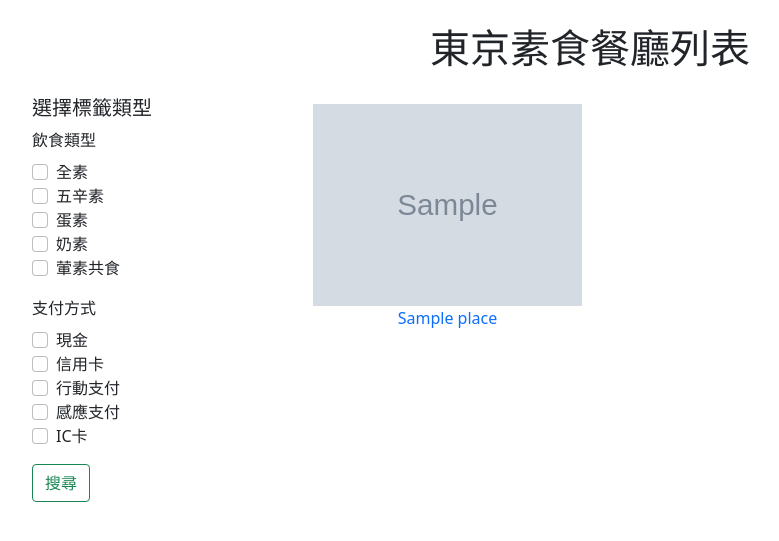
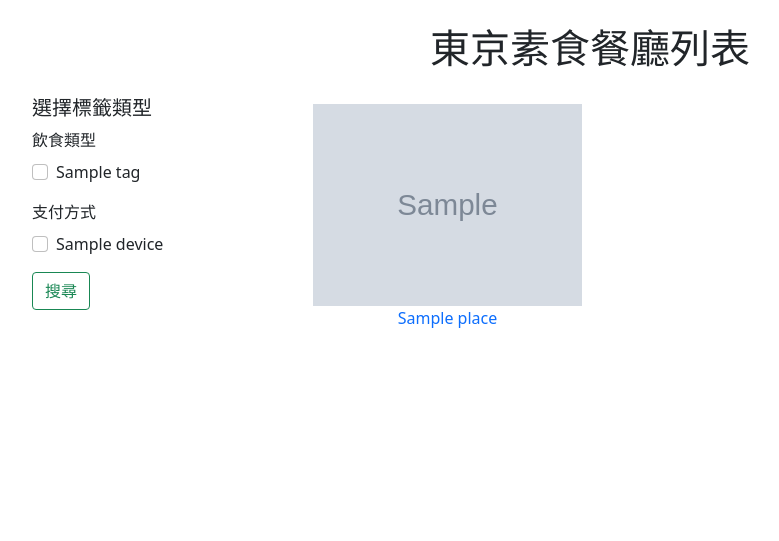
Before and after one commit to KageRyo/TokyoVeg, a Django app: page / in a window 1280 px wide. Shown: the top 541 px of the page, without its empty margins (50-829 px from the left). Run offline with Django 3.2, Linux system fonts and the light colour scheme; tables that the repository leaves empty hold one stand-in row (values such as "Sample post"); grey boxes marked "Sample" are stand-in pictures; some libraries are stand-ins or nearby versions.

Commit message:
feat: Add tags&device DB.

```diff
--- a/mysite/food/models.py
+++ b/mysite/food/models.py
@@ -1,5 +1,20 @@
 from django.db import models
 
+# 標籤
+class Tag(models.Model):
+    name = models.CharField(max_length=10)
+
+    def __str__(self):
+        return self.name
+
+# 付款方式（設備）
+class Device(models.Model):
+    name = models.CharField(max_length=20)
+
+    def __str__(self):
+        return self.name
+
+# 店家
 class Place(models.Model):
     name = models.CharField(max_length=20, help_text='輸入商店名稱')
     address = models.CharField(max_length=50, null=True)
@@ -7,11 +22,24 @@ class Place(models.Model):
     phone_number = models.CharField(max_length=20, default="無")
     website = models.CharField(max_length=200, default="無")
     introduction = models.CharField(max_length=100)
+    tags = models.ManyToManyField(Tag, through='Tag_Management', through_fields=('place', 'tags'))
+    devices = models.ManyToManyField(Device, through='Device_Management', through_fields=('place', 'devices'))
 
     def __str__(self):
         return self.name
 
+# 照片
 class Photo(models.Model):
     name = models.CharField(max_length=255)
     file = models.ImageField(upload_to='photos')
     place = models.ForeignKey(Place, help_text='商店名稱', on_delete=models.SET_NULL, null=True)
+
+# 標籤與店家關聯
+class Tag_Management(models.Model):
+    place = models.ForeignKey(Place, on_delete=models.SET_NULL, null=True)
+    tags = models.ForeignKey(Tag, on_delete=models.SET_NULL, null=True)
+
+# 付款方式（設備）與店家關聯
+class Device_Management(models.Model):
+    place = models.ForeignKey(Place, on_delete=models.CASCADE)
+    devices = models.ForeignKey(Device, on_delete=models.CASCADE)
--- a/mysite/food/templates/food/form_filter.html
+++ b/mysite/food/templates/food/form_filter.html
@@ -3,31 +3,19 @@
   <div class="mb-3">
     <label for="dietType" class="form-label">飲食類型</label>
     <div id="dietType" class="form-check">
-      <input type="checkbox" class="form-check-input" id="vegan" value="vegan" />
-      <label class="form-check-label" for="vegan">全素</label><br />
-      <input type="checkbox" class="form-check-input" id="five-spicy" value="five-spicy" />
-      <label class="form-check-label" for="five-spicy">五辛素</label><br />
-      <input type="checkbox" class="form-check-input" id="egg-veg" value="egg-veg" />
-      <label class="form-check-label" for="egg-veg">蛋素</label><br />
-      <input type="checkbox" class="form-check-input" id="milk-veg" value="milk-veg" />
-      <label class="form-check-label" for="milk-veg">奶素</label><br />
-      <input type="checkbox" class="form-check-input" id="non-veg" value="non-veg" />
-      <label class="form-check-label" for="non-veg">葷素共食</label>
+      {% for tag in tags %}
+        <input type="checkbox" class="form-check-input" id="{{ tag.name }}" name="food_style" value="{{ tag.id }}" />
+        <label class="form-check-label" for="{{ tag.name }}">{{ tag.name }}</label><br />
+      {% endfor %}
     </div>
   </div>
   <div class="mb-3">
     <label for="paymentType" class="form-label">支付方式</label>
     <div id="paymentType" class="form-check">
-      <input type="checkbox" class="form-check-input" id="cash" value="cash" />
-      <label class="form-check-label" for="cash">現金</label><br />
-      <input type="checkbox" class="form-check-input" id="credit-card" value="credit-card" />
-      <label class="form-check-label" for="credit-card">信用卡</label><br />
-      <input type="checkbox" class="form-check-input" id="mobile-pay" value="mobile-pay" />
-      <label class="form-check-label" for="mobile-pay">行動支付</label><br />
-      <input type="checkbox" class="form-check-input" id="contactless-pay" value="contactless-pay" />
-      <label class="form-check-label" for="contactless-pay">感應支付</label><br />
-      <input type="checkbox" class="form-check-input" id="ic-card" value="ic-card" />
-      <label class="form-check-label" for="ic-card">IC卡</label>
+      {% for device in devices %}
+        <input type="checkbox" class="form-check-input" id="{{ device.name }}" name="payment_type" value="{{ device.id }}" />
+        <label class="form-check-label" for="{{ device.name }}">{{ device.name }}</label><br />
+      {% endfor %}
     </div>
   </div>
   <button class="btn btn-outline-success" type="submit">搜尋</button>
--- a/mysite/food/templates/food/index.html
+++ b/mysite/food/templates/food/index.html
@@ -18,7 +18,11 @@
       <div class="col-md-4 grid-item p-2 text-center">
         <a href="/food/{{ item.place.id }}">
           <div class="grid-item-img">
-            <img style="max-width:100%" src="{{ item.photo.url }}" alt="{{ item.place.name }}" />
+            {% if item.photo %}
+              <img style="max-width:100%" src="{{ item.photo.url }}" alt="{{ item.place.name }}" />
+            {% else %}
+              <img style="max-width:100%" src="/static/images/placeholder.png" alt="No image available" />
+            {% endif %}
           </div>
           <label for="">{{ item.place.name }}</label>
         </a>
--- a/mysite/food/views.py
+++ b/mysite/food/views.py
@@ -1,8 +1,25 @@
 from django.shortcuts import render
-from .models import Place, Photo
+from .models import Place, Photo, Tag, Device
 
 def index(request):
+    tags = Tag.objects.all()
+    devices = Device.objects.all()
     places = Place.objects.all()
+
+    try:
+        food_style = request.GET.get('food_style')
+        if food_style:
+            places = places.filter(tags__id=food_style)
+    except Exception:
+        pass
+
+    try:
+        payment_type = request.GET.get('payment_type')
+        if payment_type:
+            places = places.filter(devices__id=payment_type)
+    except Exception:
+        pass
+
     store_list = []
     for place in places:
         photo = Photo.objects.filter(place=place).first()  # 假設每個 Place 有一張主要照片
@@ -10,11 +27,14 @@ def index(request):
             'place': place,
             'photo': photo.file if photo else None  # 如果沒有找到照片，設為 None
         })
+
     return render(
         request,
         'food/index.html',
         {
-            'store_list': store_list
+            'store_list': store_list,
+            'tags': tags,
+            'devices': devices,
         }
     )
 
```
Also changed, not shown: mysite/food/admin.py (+7 -3 lines), mysite/food/migrations/0006_auto_20240711_1338.py (added), mysite/food/migrations/0007_remove_tag_rstyle.py (added), mysite/food/migrations/0008_auto_20240711_1404.py (added), mysite/media/photos/vegan_izakaya_masaka.jpg (added).
